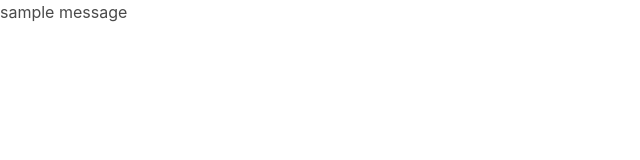
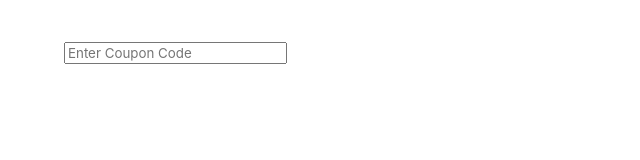
Before and after one commit to kingcong11/LaravelxVue2, a plain HTML site: page index.html in a window 1280 px wide. Shown: the whole page, without its empty margins (0-640 px from the left). Drawn offline with nearby package versions, Linux system fonts and the light colour scheme.

Commit message:
Custom Event
*Learned creating custom events

```diff
--- a/index.html
+++ b/index.html
@@ -4,13 +4,20 @@
     <meta charset="UTF-8">
     <meta name="viewport" content="width=device-width, initial-scale=1.0">
     <link rel="stylesheet" href="https://cdnjs.cloudflare.com/ajax/libs/bulma/0.8.2/css/bulma.min.css">
+
+    <style>
+        body{
+            padding-top: 40px;
+        }
+    </style>
     <title>Document</title>
 </head>
 <body>
 
 
-    <div id="root">
-        <p>{{ message }}</p>
+    <div id="root" class="container">
+        <coupon @applied="onCouponApplied"></coupon>
+        <h2 v-if="couponApplied">Coupon applied, validating...</h2>
     </div>
 
 
--- a/main.js
+++ b/main.js
@@ -1,8 +1,28 @@
+Vue.component('coupon', {
+    template: `
+        <input type="text" placeholder="Enter Coupon Code" @blur="onCouponApplied"></input>
+    `,
+
+    methods: {
+        onCouponApplied(){
+            this.$emit('applied');
+        }
+    }
+});
+
 new Vue({
 
     el: "#root",
     data:{
-        message: "sample message"
-    }
+        message: "sample message",
+        couponApplied : false
+    },
+
+    methods: {
+        onCouponApplied(){
+            // alert(`Coupon Applied!! Balagaboom`);
+            this.couponApplied = true;
+        }
+    },
 
 });
```
